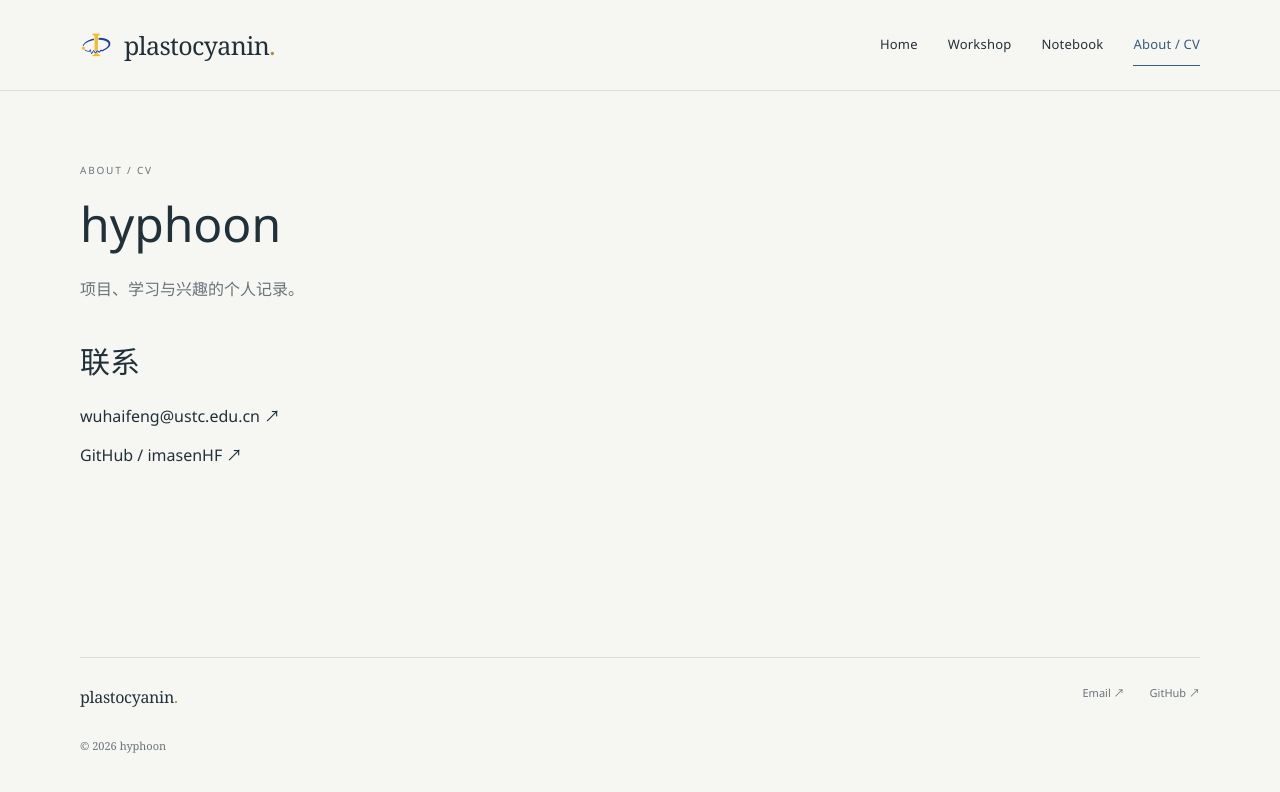
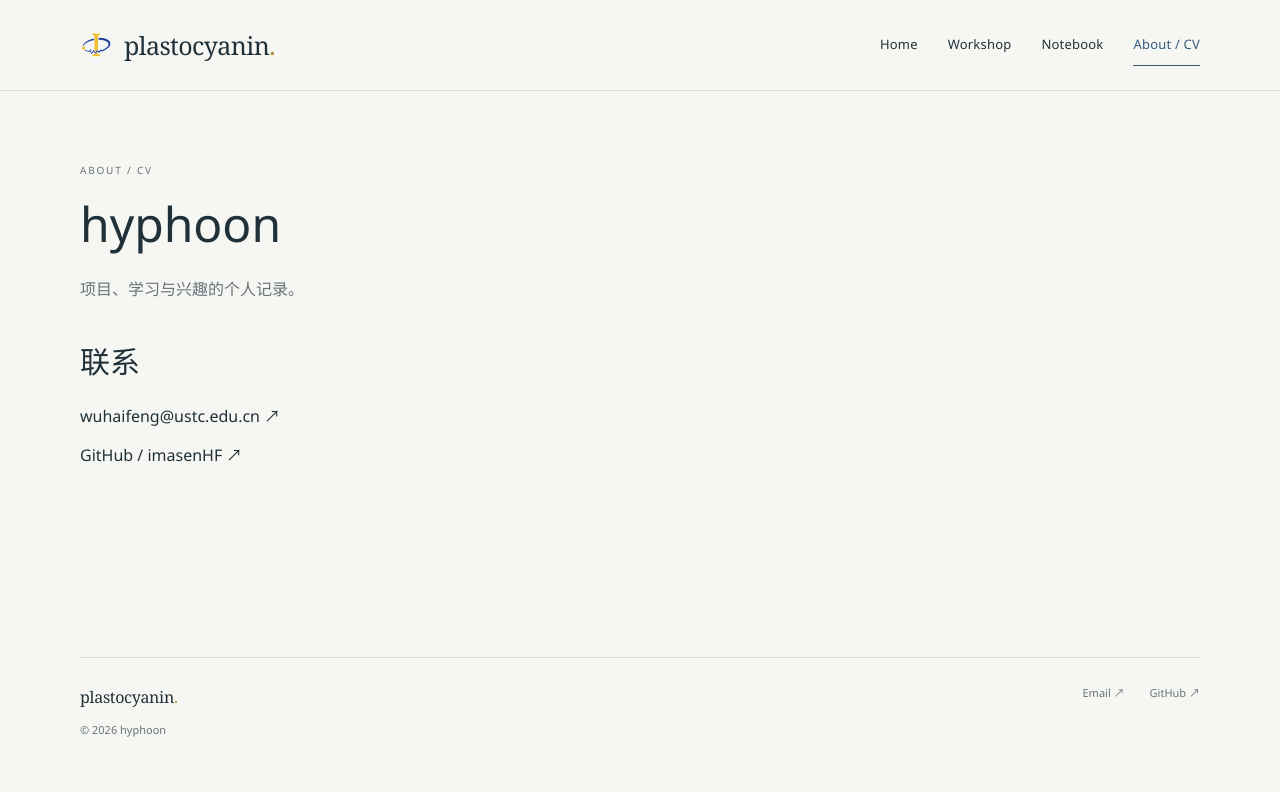
Before and after one commit to imasenHF/imasenhf.github.io, a Jekyll site: the page built from about/index.html, in a window 1280 px wide. Shown: the top 792 px of the page. Built offline with Jekyll 4.4.1, drawn with Linux system fonts in a browser that asks for light colours.

Commit message:
Refine linked footer brand spacing

```diff
--- a/assets/css/style.css
+++ b/assets/css/style.css
@@ -248,3 +248,6 @@
   width:max-content;
 }
 .footer-brand-dot,.footer-brand-gold{color:var(--gold)}
+
+.site-footer .site-footer-brand{gap:3px;align-items:flex-start}
+.site-footer-brand>span:last-child{margin-top:6px;font-family:var(--font)}
```
